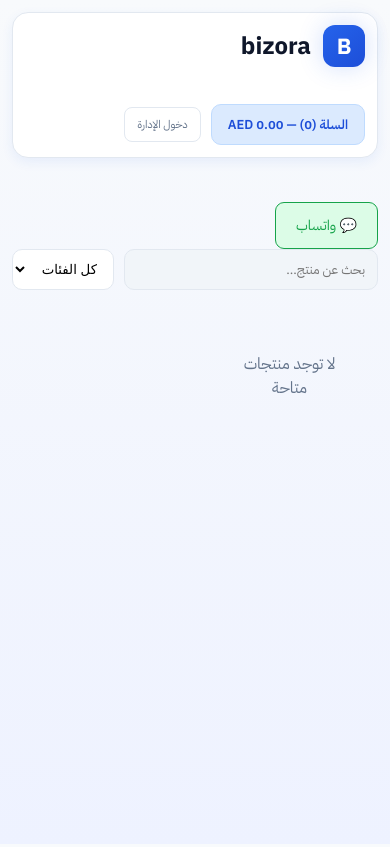
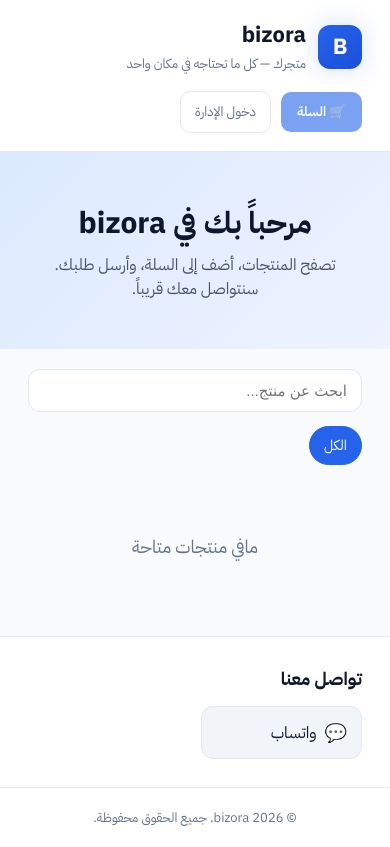
Before and after one commit to mohammadnooralkabiri-creator/bizora, a React (Vite) app: page / in a window 390 px wide. Built offline with nearby package versions, Linux system fonts and the light colour scheme.

Commit message:
Redesign storefront professionally

```diff
--- a/src/App.css
+++ b/src/App.css
@@ -841,34 +841,54 @@ footer {
   .two-col { grid-template-columns: 1fr; }
 }
 
-.storefront { min-height: 100vh; background: linear-gradient(180deg, #F8FAFC 0%, #EEF2FF 100%); color: #0F172A; padding: 24px; }
-.store-header { display: flex; justify-content: space-between; align-items: center; margin-bottom: 28px; flex-wrap: wrap; gap: 12px; background: #FFFFFF; padding: 16px 20px; border-radius: 16px; box-shadow: 0 4px 12px rgba(37,99,235,0.08); border: 1px solid #E2E8F0; }
-.store-header .brand { display: flex; align-items: center; gap: 12px; }
-.store-header .brand .brand-icon { width: 42px; height: 42px; border-radius: 12px; display: grid; place-items: center; background: linear-gradient(140deg, #2563EB, #1D4ED8); color: #fff; font-size: 22px; font-weight: 900; }
-.store-header .brand h1 { font-size: 24px; margin: 0; color: #0F172A; }
-.store-actions { display: flex; gap: 10px; align-items: center; flex-wrap: wrap; }
-.store-actions .secondary-btn { background: #DBEAFE; color: #1D4ED8; border: 1px solid #BFDBFE; padding: 10px 16px; border-radius: 10px; font-weight: 600; }
-.store-actions .small-btn { background: transparent; color: #64748B; border: 1px solid #E2E8F0; padding: 8px 12px; border-radius: 8px; }
-.store-filters { display: flex; gap: 10px; margin-bottom: 16px; flex-wrap: wrap; }
-.store-filters .search-input { flex: 1; min-width: 200px; padding: 10px 12px; border: 1px solid #E2E8F0; border-radius: 10px; }
-.store-filters select { padding: 10px 12px; border: 1px solid #E2E8F0; border-radius: 10px; background: #FFFFFF; }
-.links-grid { display: grid; grid-template-columns: repeat(auto-fill, minmax(180px, 1fr)); gap: 12px; }
-.links-grid .wa-big-btn { display: flex; align-items: center; justify-content: center; gap: 8px; padding: 14px; border-radius: 12px; background: #DBEAFE; color: #1D4ED8; text-decoration: none; font-weight: 600; border: 1px solid #BFDBFE; }
-.links-grid .wa-big-btn:hover { background: #2563EB; color: #FFFFFF; }
-.product-grid { display: grid; grid-template-columns: repeat(auto-fill, minmax(240px, 1fr)); gap: 18px; }
-.product-card { background: #FFFFFF; border: 1px solid #E2E8F0; border-radius: 16px; padding: 18px; display: flex; flex-direction: column; gap: 8px; box-shadow: 0 2px 8px rgba(15,23,42,0.06); transition: transform 0.15s ease, box-shadow 0.15s ease; }
-.product-card:hover { transform: translateY(-3px); box-shadow: 0 8px 20px rgba(37,99,235,0.12); }
-.product-card .product-emoji { width: 48px; height: 48px; border-radius: 12px; display: grid; place-items: center; background: #DBEAFE; color: #2563EB; font-size: 24px; font-weight: 700; margin-bottom: 4px; }
-.product-card h3 { margin: 0; font-size: 17px; color: #0F172A; }
-.product-card .muted { color: #64748B; font-size: 13px; margin: 0; }
-.product-card strong { font-size: 20px; color: #2563EB; }
-.product-card .stock { font-size: 12px; color: #64748B; }
-.product-card .primary-btn.full { margin-top: auto; }
-@media (max-width: 600px) {
-  .storefront { padding: 12px; }
-  .product-grid { grid-template-columns: repeat(auto-fill, minmax(160px, 1fr)); gap: 12px; }
-  .store-header { padding: 12px; }
-}
+/* Storefront professional */
+.storefront { min-height: 100vh; background: #F8FAFC; color: #0F172A; }
+.store-header { display: flex; justify-content: space-between; align-items: center; gap: 16px; padding: 18px 28px; background: #FFFFFF; border-bottom: 1px solid #E2E8F0; flex-wrap: wrap; }
+.store-brand { display: flex; align-items: center; gap: 12px; }
+.store-brand .brand-icon { width: 44px; height: 44px; border-radius: 12px; display: grid; place-items: center; background: linear-gradient(140deg, #2563EB, #1D4ED8); color: #fff; font-size: 22px; font-weight: 900; }
+.store-brand h1 { margin: 0; font-size: 22px; color: #0F172A; }
+.store-brand span { color: #64748B; font-size: 13px; }
+.store-header-actions { display: flex; gap: 10px; align-items: center; }
+.store-cart-btn { position: relative; background: #2563EB; color: #FFFFFF; border: none; padding: 10px 16px; border-radius: 10px; font-weight: 600; cursor: pointer; }
+.store-cart-btn:disabled { opacity: 0.6; cursor: not-allowed; }
+.store-cart-count { position: absolute; top: -6px; left: -6px; background: #DC2626; color: #fff; font-size: 11px; border-radius: 999px; padding: 2px 6px; }
+.store-admin-btn { background: transparent; color: #64748B; border: 1px solid #E2E8F0; padding: 10px 14px; border-radius: 10px; cursor: pointer; }
+.store-success { margin: 16px 28px; padding: 12px 16px; background: #DCFCE7; color: #166534; border: 1px solid #BBF7D0; border-radius: 10px; }
+.store-hero { padding: 48px 28px; text-align: center; background: linear-gradient(135deg, #DBEAFE 0%, #EEF2FF 100%); }
+.store-hero h2 { margin: 0 0 8px; font-size: 30px; color: #0F172A; }
+.store-hero p { margin: 0; color: #475569; font-size: 16px; }
+.store-toolbar { display: flex; flex-direction: column; gap: 14px; padding: 20px 28px; }
+.store-search { width: 100%; padding: 12px 14px; border: 1px solid #E2E8F0; border-radius: 12px; font-size: 15px; background: #FFFFFF; }
+.store-categories { display: flex; gap: 8px; flex-wrap: wrap; }
+.store-cat { background: #FFFFFF; border: 1px solid #E2E8F0; color: #475569; padding: 8px 14px; border-radius: 999px; cursor: pointer; font-size: 14px; }
+.store-cat.active { background: #2563EB; color: #FFFFFF; border-color: #2563EB; }
+.store-products { padding: 0 28px 28px; }
+.store-grid { display: grid; grid-template-columns: repeat(auto-fill, minmax(250px, 1fr)); gap: 20px; }
+.store-product { background: #FFFFFF; border: 1px solid #E2E8F0; border-radius: 16px; overflow: hidden; display: flex; flex-direction: column; box-shadow: 0 2px 8px rgba(15,23,42,0.05); transition: transform 0.18s ease, box-shadow 0.18s ease; }
+.store-product:hover { transform: translateY(-4px); box-shadow: 0 10px 24px rgba(37,99,235,0.12); }
+.store-product-image { height: 150px; display: grid; place-items: center; background: linear-gradient(135deg, #DBEAFE, #EEF2FF); color: #2563EB; font-size: 52px; font-weight: 900; }
+.store-product-body { padding: 16px; display: flex; flex-direction: column; gap: 6px; flex: 1; }
+.store-product-body h3 { margin: 0; font-size: 17px; color: #0F172A; }
+.store-product-cat { margin: 0; color: #64748B; font-size: 13px; }
+.store-product-meta { display: flex; justify-content: space-between; align-items: center; margin-top: 4px; }
+.store-product-meta strong { font-size: 19px; color: #2563EB; }
+.store-stock { font-size: 12px; color: #16A34A; background: #DCFCE7; padding: 3px 8px; border-radius: 999px; }
+.store-stock.low { color: #D97706; background: #FEF3C7; }
+.store-add-btn { margin-top: auto; background: #2563EB; color: #FFFFFF; border: none; padding: 10px; border-radius: 10px; font-weight: 600; cursor: pointer; }
+.store-add-btn:disabled { background: #CBD5E1; cursor: not-allowed; }
+.store-empty { text-align: center; padding: 48px; color: #64748B; font-size: 18px; }
+.store-contacts { padding: 28px; background: #FFFFFF; border-top: 1px solid #E2E8F0; }
+.store-contacts h3 { margin: 0 0 14px; font-size: 18px; }
+.store-contacts-grid { display: grid; grid-template-columns: repeat(auto-fill, minmax(160px, 1fr)); gap: 12px; }
+.store-contact { display: flex; align-items: center; gap: 8px; padding: 12px 14px; border-radius: 12px; background: #F1F5F9; color: #0F172A; text-decoration: none; border: 1px solid #E2E8F0; transition: background 0.15s ease; }
+.store-contact:hover { background: #DBEAFE; color: #1D4ED8; }
+.store-contact-icon { font-size: 18px; }
+.store-footer { text-align: center; padding: 20px; color: #64748B; font-size: 13px; border-top: 1px solid #E2E8F0; background: #FFFFFF; }
+.store-cart-list { display: flex; flex-direction: column; gap: 8px; margin-bottom: 12px; }
+.store-cart-row { display: grid; grid-template-columns: 1fr auto auto auto; gap: 8px; align-items: center; padding: 8px 0; border-bottom: 1px solid #E2E8F0; }
+.store-cart-qty { display: flex; align-items: center; gap: 6px; }
+.store-cart-qty button { width: 26px; height: 26px; border-radius: 6px; border: 1px solid #E2E8F0; background: #FFFFFF; cursor: pointer; }
+.store-cart-total { font-weight: 700; font-size: 16px; margin: 10px 0; text-align: left; }
 
 @media (max-width: 700px) {
   .sidebar { width: 65px; padding: 20px 8px; }
--- a/src/pages/Storefront.tsx
+++ b/src/pages/Storefront.tsx
@@ -6,13 +6,21 @@ export default function Storefront({ onAdminLogin }: { onAdminLogin: () => void
   const { state, addOrder, addInvoice } = useStore();
   const { products, settings } = state;
   const [cart, setCart] = useState<{ productId: string; qty: number }[]>([]);
-  const [search, setSearch] = useState('');
-  const [category, setCategory] = useState('all');
   const [checkoutOpen, setCheckoutOpen] = useState(false);
   const [customerName, setCustomerName] = useState('');
   const [phone, setPhone] = useState('');
   const [address, setAddress] = useState('');
   const [success, setSuccess] = useState('');
+  const [search, setSearch] = useState('');
+  const [category, setCategory] = useState('all');
+
+  const categories = Array.from(new Set(products.map((p) => p.category).filter(Boolean)));
+
+  const filteredProducts = products.filter((p) => {
+    const matchSearch = !search || p.name.includes(search) || p.category.includes(search);
+    const matchCat = category === 'all' || p.category === category;
+    return matchSearch && matchCat;
+  });
 
   const addToCart = (productId: string) => {
     setCart((prev) => {
@@ -22,17 +30,22 @@ export default function Storefront({ onAdminLogin }: { onAdminLogin: () => void
     });
   };
 
-  const categories = Array.from(new Set(products.map((p) => p.category).filter(Boolean)));
-  const filteredProducts = products.filter((p) => {
-    const matchSearch = !search || p.name.includes(search) || p.category.includes(search);
-    const matchCat = category === 'all' || p.category === category;
-    return matchSearch && matchCat;
-  });
+  const removeItem = (productId: string) => setCart((prev) => prev.filter((c) => c.productId !== productId));
+
+  const updateQty = (productId: string, qty: number) => {
+    if (qty <= 0) {
+      removeItem(productId);
+      return;
+    }
+    setCart((prev) => prev.map((c) => (c.productId === productId ? { ...c, qty } : c)));
+  };
 
   const total = cart.reduce((s, c) => {
     const p = products.find((x) => x.id === c.productId);
     return s + (p ? p.price * c.qty : 0);
   }, 0);
+
+  const cartCount = cart.reduce((s, c) => s + c.qty, 0);
 
   const submitOrder = (e: React.FormEvent) => {
     e.preventDefault();
@@ -61,93 +74,154 @@ export default function Storefront({ onAdminLogin }: { onAdminLogin: () => void
     setCustomerName('');
     setPhone('');
     setAddress('');
-    setSuccess(`تم إنشاء الطلب #${order.id.slice(0, 6)} وفاتورة تواصل: ${phone || '—'}`);
+    setSuccess(`تم إنشاء الطلب #${order.id.slice(0, 6)} — سنتواصل معك عبر ${phone || 'الرقم المحفوظ'}`);
   };
+
+  const contacts = [
+    { label: 'واتساب', href: settings.whatsappGroupLink, icon: '💬' },
+    { label: 'Discord', href: settings.discord, icon: '🎮' },
+    { label: 'Instagram', href: settings.instagram, icon: '📸' },
+    { label: 'Snapchat', href: settings.snapchat, icon: '👻' },
+    { label: 'TikTok', href: settings.tiktok, icon: '🎵' },
+    { label: 'Facebook', href: settings.facebook, icon: '📘' },
+    { label: 'الموقع', href: settings.website, icon: '🌐' },
+    { label: 'الهاتف', href: settings.phone ? `tel:${settings.phone}` : '', icon: '📞' },
+    { label: 'البريد', href: settings.email ? `mailto:${settings.email}` : '', icon: '✉️' },
+  ].filter((x) => x.href && x.href.trim());
 
   return (
     <div className="storefront" dir="rtl">
       <header className="store-header">
-        <div className="brand"><div className="brand-icon">B</div><h1>{settings.businessName}</h1></div>
-        <div className="store-actions">
-          <button className="secondary-btn" onClick={() => setCheckoutOpen(true)} disabled={cart.length === 0}>
-            السلة ({cart.reduce((s, c) => s + c.qty, 0)}) — {total.toFixed(2)} {settings.currency}
+        <div className="store-brand">
+          <div className="brand-icon">B</div>
+          <div>
+            <h1>{settings.businessName}</h1>
+            <span>متجرك — كل ما تحتاجه في مكان واحد</span>
+          </div>
+        </div>
+        <div className="store-header-actions">
+          <button className="store-cart-btn" onClick={() => setCheckoutOpen(true)} disabled={cart.length === 0}>
+            🛒 السلة
+            {cartCount > 0 && <span className="store-cart-count">{cartCount}</span>}
           </button>
-          <button className="small-btn" onClick={onAdminLogin}>دخول الإدارة</button>
+          <button className="store-admin-btn" onClick={onAdminLogin}>دخول الإدارة</button>
         </div>
       </header>
 
-      {success && <div className="alert-banner">{success}</div>}
+      {success && <div className="store-success">{success}</div>}
 
-      <div className="store-contacts">
-        {settings.whatsappGroupLink && (
-          <a className="wa-big-btn" href={settings.whatsappGroupLink} target="_blank" rel="noreferrer">💬 واتساب</a>
-        )}
-        {settings.phone && (
-          <a className="wa-big-btn" href={`tel:${settings.phone}`}>📞 {settings.phone}</a>
-        )}
-        {settings.email && (
-          <a className="wa-big-btn" href={`mailto:${settings.email}`}>✉️ {settings.email}</a>
-        )}
-        {settings.instagram && (
-          <a className="wa-big-btn" href={settings.instagram} target="_blank" rel="noreferrer">📸 Instagram</a>
-        )}
-        {settings.snapchat && (
-          <a className="wa-big-btn" href={settings.snapchat} target="_blank" rel="noreferrer">👻 Snapchat</a>
-        )}
-        {settings.tiktok && (
-          <a className="wa-big-btn" href={settings.tiktok} target="_blank" rel="noreferrer">🎵 TikTok</a>
-        )}
-        {settings.website && (
-          <a className="wa-big-btn" href={settings.website} target="_blank" rel="noreferrer">🌐 الموقع</a>
-        )}
-        {settings.discord && (
-          <a className="wa-big-btn" href={settings.discord} target="_blank" rel="noreferrer">💬 Discord</a>
-        )}
-        {settings.facebook && (
-          <a className="wa-big-btn" href={settings.facebook} target="_blank" rel="noreferrer">📘 Facebook</a>
-        )}
+      <section className="store-hero">
+        <h2>مرحباً بك في {settings.businessName}</h2>
+        <p>تصفح المنتجات، أضف إلى السلة، وأرسل طلبك. سنتواصل معك قريباً.</p>
+      </section>
+
+      <section className="store-toolbar">
+        <input
+          className="store-search"
+          placeholder="ابحث عن منتج..."
+          value={search}
+          onChange={(e) => setSearch(e.target.value)}
+        />
+        <div className="store-categories">
+          <button
+            className={`store-cat ${category === 'all' ? 'active' : ''}`}
+            onClick={() => setCategory('all')}
+          >
+            الكل
+          </button>
+          {categories.map((c) => (
+            <button
+              key={c}
+              className={`store-cat ${category === c ? 'active' : ''}`}
+              onClick={() => setCategory(c)}
+            >
+              {c}
+            </button>
+          ))}
         </div>
+      </section>
 
-      <div className="store-filters">
-        <input className="search-input" placeholder="بحث عن منتج..." value={search} onChange={(e) => setSearch(e.target.value)} />
-        <select value={category} onChange={(e) => setCategory(e.target.value)}>
-          <option value="all">كل الفئات</option>
-          {categories.map((c) => (
-            <option key={c} value={c}>{c}</option>
-          ))}
-        </select>
+      <section className="store-products">
+        {filteredProducts.length === 0 ? (
+          <div className="store-empty">مافي منتجات متاحة</div>
+        ) : (
+          <div className="store-grid">
+            {filteredProducts.map((p) => (
+              <article className="store-product" key={p.id}>
+                <div className="store-product-image">{p.name.charAt(0)}</div>
+                <div className="store-product-body">
+                  <h3>{p.name}</h3>
+                  <p className="store-product-cat">{p.category || 'عام'}</p>
+                  <div className="store-product-meta">
+                    <strong>{p.price.toFixed(2)} {settings.currency}</strong>
+                    <span className={`store-stock ${p.quantity <= settings.lowStockThreshold ? 'low' : ''}`}>
+                      {p.quantity <= 0 ? 'نفد' : `متبقي ${p.quantity}`}
+                    </span>
                   </div>
-
-      <div className="product-grid">
-        {filteredProducts.length === 0 ? (
-          <p className="empty">لا توجد منتجات متاحة</p>
-        ) : (
-          filteredProducts.map((p) => (
-            <div className="product-card" key={p.id}>
-              <div className="product-emoji">{p.name.charAt(0)}</div>
-              <h3>{p.name}</h3>
-              <p className="muted">{p.category || 'عام'}</p>
-              <strong>{p.price.toFixed(2)} {settings.currency}</strong>
-              <p className="stock">المخزون: {p.quantity}</p>
-              <button className="primary-btn full" disabled={p.quantity <= 0} onClick={() => addToCart(p.id)}>
-                {p.quantity <= 0 ? 'نفد' : 'أضف للسلة'}
+                  <button
+                    className="store-add-btn"
+                    disabled={p.quantity <= 0}
+                    onClick={() => addToCart(p.id)}
+                  >
+                    {p.quantity <= 0 ? 'نفد المخزون' : 'أضف للسلة'}
                   </button>
                 </div>
-          ))
+              </article>
+            ))}
+          </div>
         )}
+      </section>
+
+      {contacts.length > 0 && (
+        <section className="store-contacts">
+          <h3>تواصل معنا</h3>
+          <div className="store-contacts-grid">
+            {contacts.map((c) => (
+              <a key={c.label} className="store-contact" href={c.href} target="_blank" rel="noreferrer">
+                <span className="store-contact-icon">{c.icon}</span>
+                <span>{c.label}</span>
+              </a>
+            ))}
           </div>
+        </section>
+      )}
+
+      <footer className="store-footer">
+        © {new Date().getFullYear()} {settings.businessName}. جميع الحقوق محفوظة.
+      </footer>
 
       <Modal open={checkoutOpen} title="إتمام الطلب" onClose={() => setCheckoutOpen(false)}>
+        {cart.length === 0 ? (
+          <p className="empty">السلة فارغة</p>
+        ) : (
           <form onSubmit={submitOrder} className="form">
+            <div className="store-cart-list">
+              {cart.map((c) => {
+                const p = products.find((x) => x.id === c.productId);
+                return (
+                  <div className="store-cart-row" key={c.productId}>
+                    <span>{p?.name}</span>
+                    <div className="store-cart-qty">
+                      <button type="button" onClick={() => updateQty(c.productId, c.qty - 1)}>−</button>
+                      <span>{c.qty}</span>
+                      <button type="button" onClick={() => updateQty(c.productId, c.qty + 1)}>+</button>
+                    </div>
+                    <span>{((p?.price || 0) * c.qty).toFixed(2)}</span>
+                    <button type="button" className="small-btn danger" onClick={() => removeItem(c.productId)}>×</button>
+                  </div>
+                );
+              })}
+            </div>
+            <div className="store-cart-total">المجموع: {total.toFixed(2)} {settings.currency}</div>
             <label>الاسم</label>
             <input value={customerName} onChange={(e) => setCustomerName(e.target.value)} required />
             <label>رقم الهاتف (اختياري)</label>
             <input value={phone} onChange={(e) => setPhone(e.target.value)} placeholder="+971..." />
             <label>العنوان (اختياري)</label>
             <textarea value={address} onChange={(e) => setAddress(e.target.value)} rows={2} />
-          <div className="total-line">المجموع: {total.toFixed(2)} {settings.currency}</div>
             <button type="submit" className="primary-btn full">تأكيد الطلب</button>
           </form>
+        )}
       </Modal>
     </div>
   );
```
Lines whose indentation alone changed are shown as unchanged.
